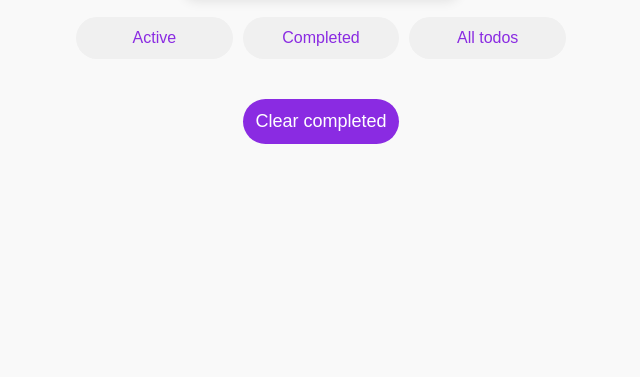
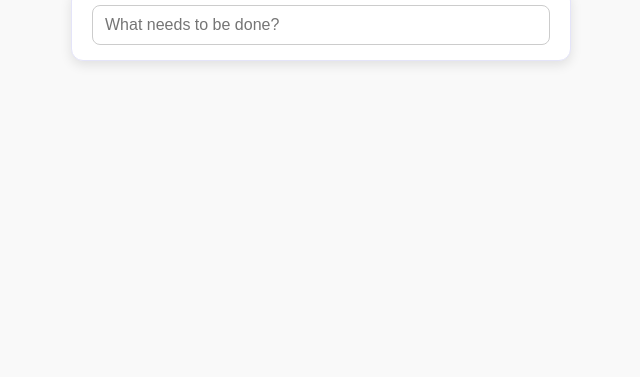
Before and after one commit to omrharbi/mini-framework, a plain HTML site: page todo-mvc/index.html in a window 1280 px wide. Shown: the part 423-800 px from the top of the page, without its empty margins (319-959 px from the left). Drawn offline with Linux system fonts and the light colour scheme.

Commit message:
add handler to clear all completed todos

```diff
--- a/todo-mvc/app/main.js
+++ b/todo-mvc/app/main.js
@@ -10,7 +10,9 @@ const store = createStore(initialState);
 
 function App() {
     const { todos, filter } = store.getState();
-    console.log(filter); // catkon 'all' fe bdya mn b3d o nbdloha
+    console.log('filter', filter); // catkon 'all' fe bdya mn b3d o nbdloha
+    console.log('todos', todos);
+
 
     const filteredTodos = filterTodos(todos, filter);
 
@@ -37,9 +39,10 @@ function App() {
                 }
             })
         ),
-        createTabs(),
-        TodoList(filteredTodos),
-        Didact.createElement('div', { className: 'bottom-todos' },
+        todos.length != 0 ? createTabs() : "",
+            TodoList(filteredTodos),
+        todos.length != 0 ?
+            Didact.createElement('div', { className: 'bottom-todos' },
             Didact.createElement('button', {
                 className: 'trash-button',
                 onClick: () => {
@@ -50,8 +53,7 @@ function App() {
             },
                 'Clear completed'
             )
-        )
-
+            ) : "",
     );
 }
 
--- a/todo-mvc/style/style.css
+++ b/todo-mvc/style/style.css
@@ -56,6 +56,7 @@ body {
   box-shadow: 0 4px 12px rgba(0, 0, 0, 0.1);
   border: 1px solid var(--border-color);
   border-radius: 12px;
+  width: 100%;
   align-items: center;
   transition: all var(--transition-speed) ease-in-out;
 }
@@ -67,6 +68,7 @@ body {
 
 .todo-header input {
   height: 40px;
+  width: 100%;
   padding: 0 12px;
   border: 1px solid #ccc;
   border-radius: 8px;
```
